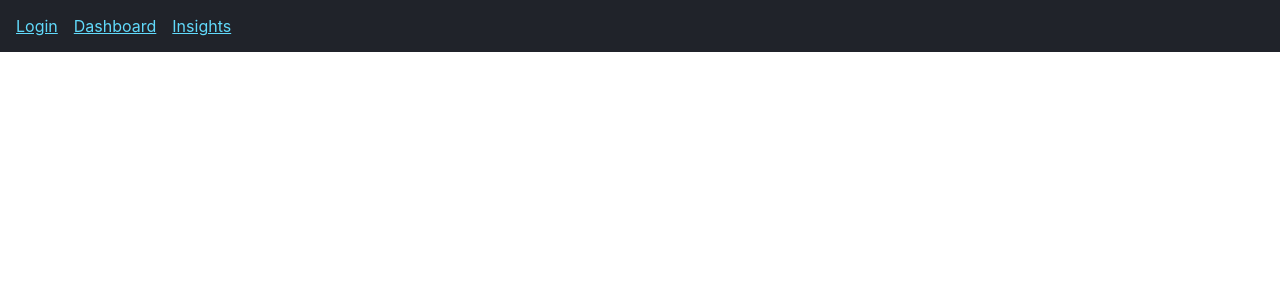
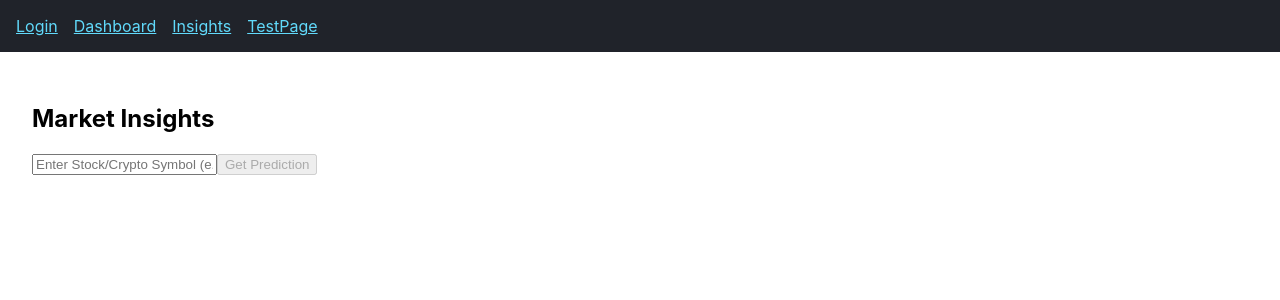
Before and after one commit to BranHill21/ai-portfolio-frontend, a React (Create React App) app: page /testpage in a window 1280 px wide. Shown: the top 300 px of the page. Built offline with nearby package versions, Linux system fonts and the light colour scheme; no server answers.

Commit message:
Adding test page for spring boot backend

```diff
--- a/src/App.js
+++ b/src/App.js
@@ -4,6 +4,7 @@ import NavBar from "./components/NavBar";
 import LoginPage from "./pages/LoginPage";
 import Dashboard from "./pages/Dashboard";
 import Insights from "./pages/Insights";
+import TestPage from "./pages/TestPage";
 
 function App() {
   // const [user, setUser] = useState(null);
@@ -16,6 +17,7 @@ function App() {
         <Route path="/" element={<LoginPage onLogin={setUser} />} />
         <Route path="/dashboard" element={<Dashboard />} />
         <Route path="/insights" element={<Insights />} />
+        <Route path="/testpage" element={<TestPage />} />
       </Routes>
     </Router>
   );
--- a/src/components/NavBar.js
+++ b/src/components/NavBar.js
@@ -6,7 +6,8 @@ const NavBar = () => {
     <nav style={{ padding: "1rem", background: "#20232a", color: "#61dafb" }}>
       <Link style={{ marginRight: "1rem", color: "#61dafb" }} to="/">Login</Link>
       <Link style={{ marginRight: "1rem", color: "#61dafb" }} to="/dashboard">Dashboard</Link>
-      <Link style={{ color: "#61dafb" }} to="/insights">Insights</Link>
+      <Link style={{ marginRight: "1rem", color: "#61dafb" }} to="/insights">Insights</Link>
+      <Link style={{ marginRight: "1rem", color: "#61dafb" }} to="/testpage">TestPage</Link>
     </nav>
   );
 };
--- /dev/null
+++ b/src/pages/TestPage.js
@@ -0,0 +1,44 @@
+import React, { useState } from "react";
+import API from "../api";
+
+const TestPage = () => {
+  const [symbol, setSymbol] = useState("");
+  const [prediction, setPrediction] = useState(null);
+  const [loading, setLoading] = useState(false);
+
+  const handlePredict = async () => {
+    setLoading(true);
+    try {
+      const res = await API.get("/tester", { });
+      setPrediction(res.data);
+    } catch (err) {
+      console.error(err);
+    }
+    setLoading(false);
+  };
+
+  return (
+    <div style={{ padding: "2rem" }}>
+      <h2>Market Insights</h2>
+      <input
+        value={symbol}
+        onChange={(e) => setSymbol(e.target.value.toUpperCase())}
+        placeholder="Enter Stock/Crypto Symbol (e.g., AAPL, BTC-USD)"
+      />
+      <button onClick={handlePredict} disabled={!symbol || loading}>
+        {loading ? "Loading..." : "Get Prediction"}
+      </button>
+
+      {prediction && (
+        <div style={{ marginTop: "2rem" }}>
+          <h3>{prediction.symbol}</h3>
+          <p>Price Change: {prediction.price_change}%</p>
+          <p>Sentiment: {prediction.sentiment}</p>
+          <h4>Recommendation: {prediction.recommendation}</h4>
+        </div>
+      )}
+    </div>
+  );
+};
+
+export default TestPage;
```
